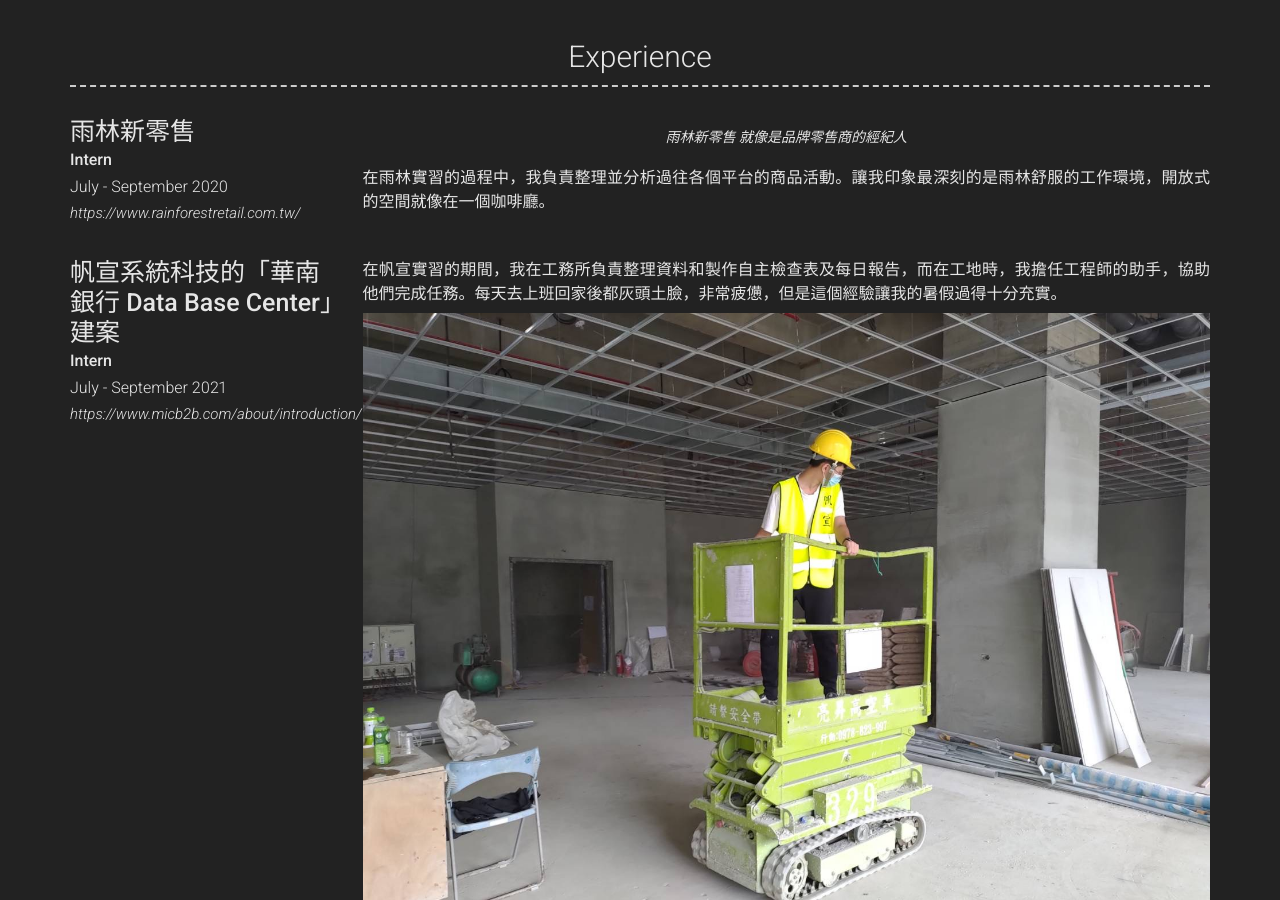
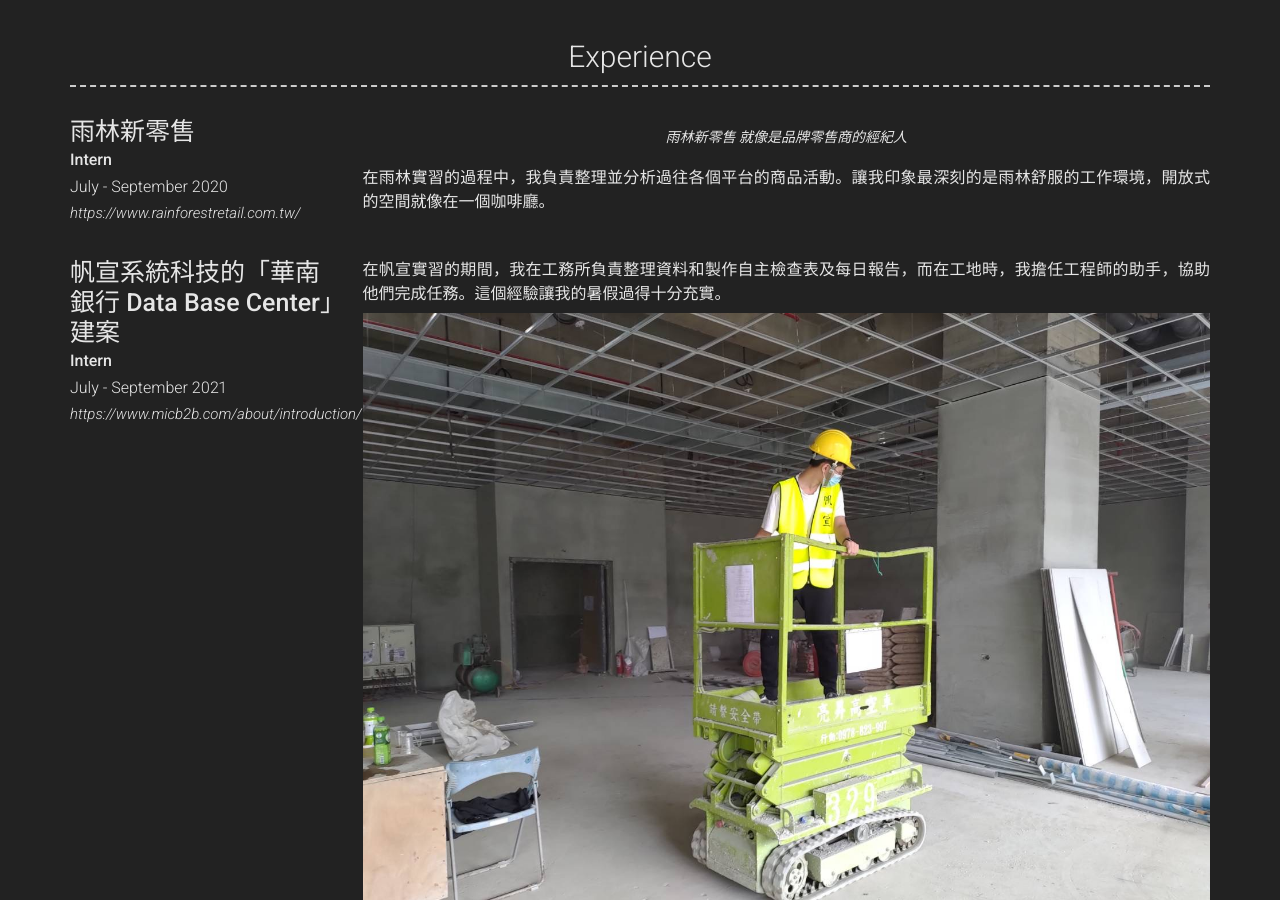
Before and after one commit to max90156/test-website, a Jekyll site: the page built from index.md, in a window 1280 px wide and 900 px high, scrolled down 999 px. Built offline with Jekyll 4.4.1, drawn with Linux system fonts in a browser that asks for light colours; nearby versions of some CDN libraries.

Commit message:
Update _config.yml

```diff
--- a/_config.yml
+++ b/_config.yml
@@ -102,7 +102,7 @@ content:
         link: https://www.micb2b.com/about/introduction/
         #quote: >
         description: | # this will include new lines to allow paragraphs
-          在帆宣實習的期間，我在工務所負責整理資料和製作自主檢查表及每日報告，而在工地時，我擔任工程師的助手，協助他們完成任務。每天去上班回家後都灰頭土臉，非常疲憊，但是這個經驗讓我的暑假過得十分充實。
+          在帆宣實習的期間，我在工務所負責整理資料和製作自主檢查表及每日報告，而在工地時，我擔任工程師的助手，協助他們完成任務。這個經驗讓我的暑假過得十分充實。
 
           ![image](./images/IMG_7463.JPG)
 
```
